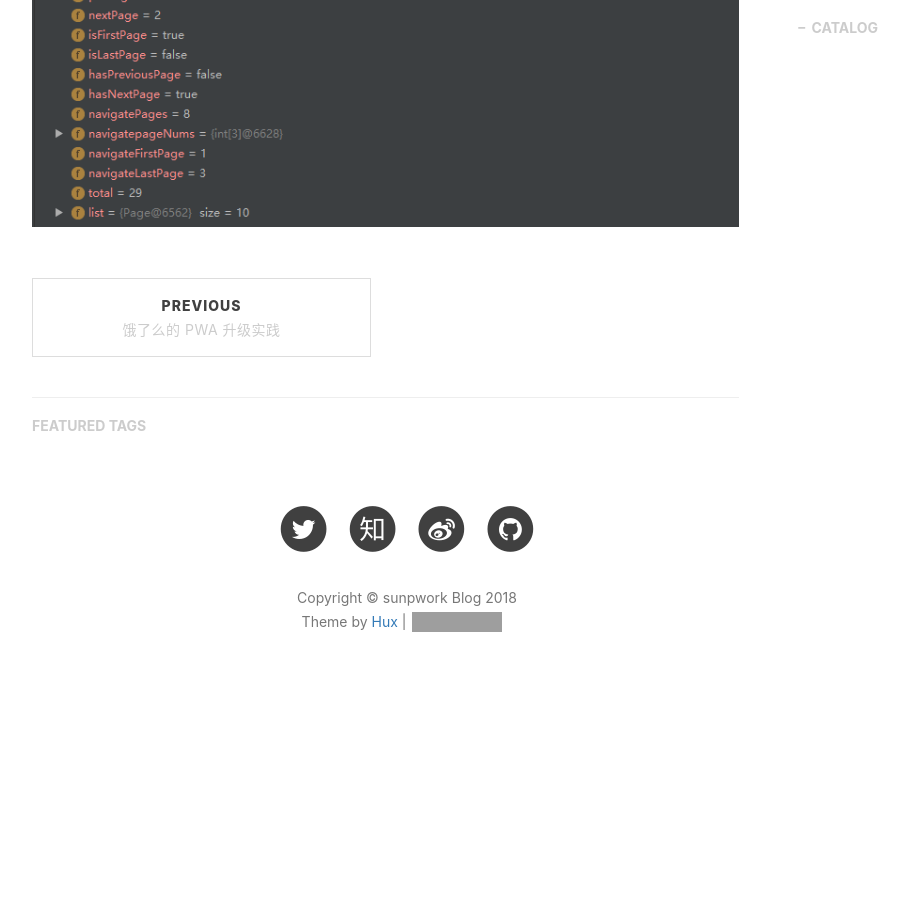
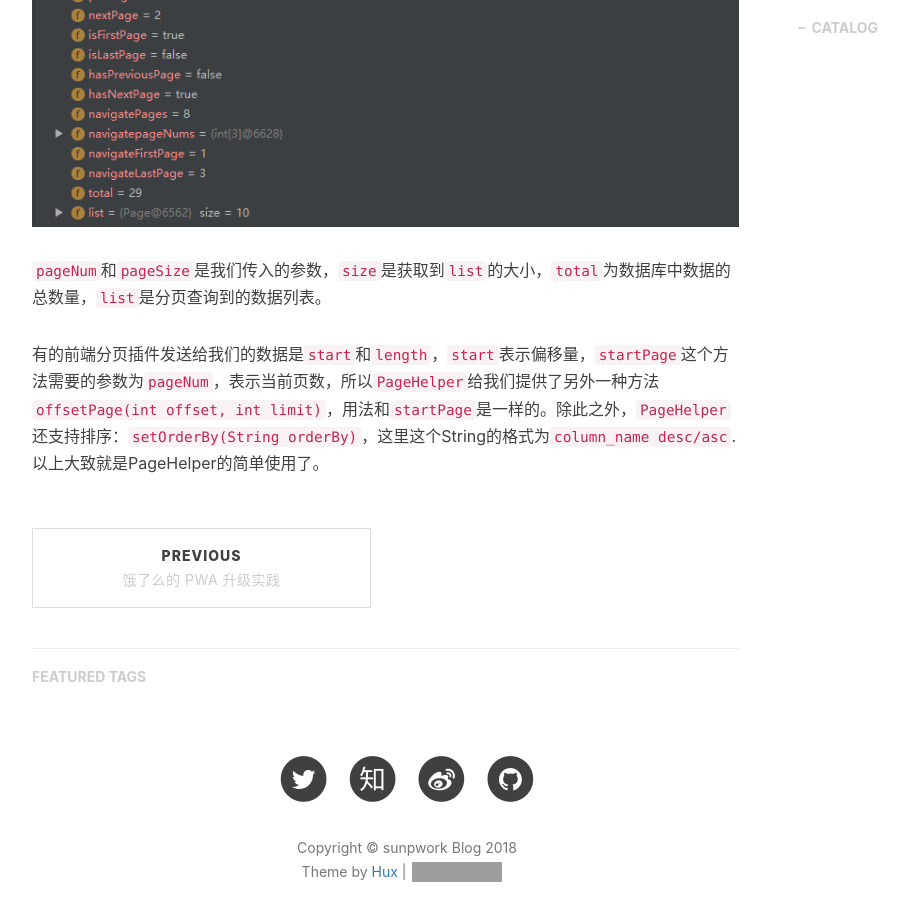
Before and after one commit to sunpwork/sunpwork.github.io, a Jekyll site: the page built from _posts/2018-07-16-mybatis-pageHelper.markdown, in a window 1280 px wide and 900 px high, scrolled down 2852 px. Shown: the whole window, without its empty margins (233-1142 px from the left). Built offline with Jekyll 4.4.1, drawn with Linux system fonts in a browser that asks for light colours; nearby versions of some CDN libraries; comment, search, counter and statistics services are not loaded; before the commit the page ends 3578 px from its top, so only the background shows below that; grey boxes are pictures that could not be loaded.

Commit message:
update pageHelper

````diff
--- a/_posts/2018-07-16-mybatis-pageHelper.markdown
+++ b/_posts/2018-07-16-mybatis-pageHelper.markdown
@@ -112,3 +112,8 @@ mybatis如何配置我这里就不多说了，如果我们使用`mybatis-config.
 ```
 在执行查询语句之前，我们先调用`PageHelper.startPage(pageNum,pageSize)`来进行分页约束，`pageNum`表示当前页数，`pageSize`表示每页显示的数量,然后我们使用逆向工程生成的方法查询所有的记录，最后我们使用`PageInfo.of()`来获取分页的结果，我们在监视窗口中看一下结果。
 ![](/img/in-post/post-pageHelper/pageHelper01.jpg)
+
+`pageNum`和`pageSize`是我们传入的参数，`size`是获取到`list`的大小，`total`为数据库中数据的总数量，`list`是分页查询到的数据列表。
+
+有的前端分页插件发送给我们的数据是`start`和`length`，`start`表示偏移量，`startPage`这个方法需要的参数为`pageNum`，表示当前页数，所以`PageHelper`给我们提供了另外一种方法`offsetPage(int offset, int limit)`，用法和`startPage`是一样的。除此之外，`PageHelper`还支持排序：`setOrderBy(String orderBy)`，这里这个String的格式为`column_name desc/asc`.
+以上大致就是PageHelper的简单使用了。
````
